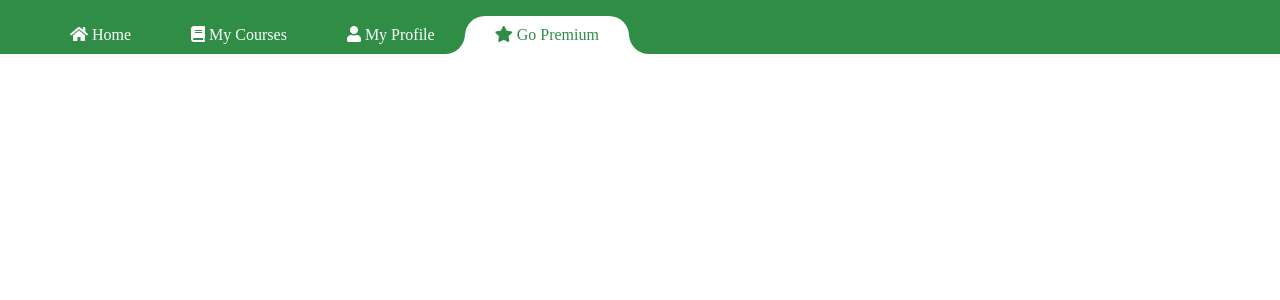
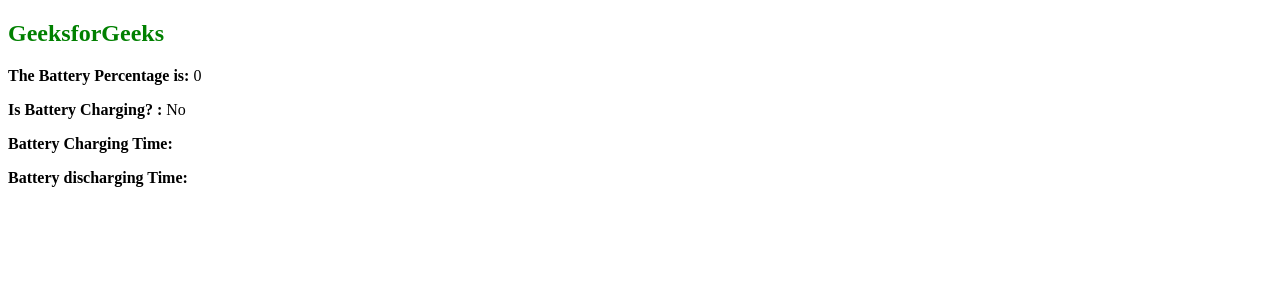
Before and after one commit to Akash-Kumar-Sen/EdexCare, a Django app: template templates/newUI/newUI.html in a window 1280 px wide. Shown: the top 300 px of the page. Run offline with Django 3.2, Linux system fonts and the light colour scheme; the template is opened without the code that fills it, so the values that code supplies are empty.

Commit message:
Updated the newUi

```diff
--- a/templates/newUI/newUI.html
+++ b/templates/newUI/newUI.html
@@ -1,166 +1,83 @@
 <!DOCTYPE html>
 <html lang="en">
 
-<head>
-	<title>Curved Outside Active Tab | Geeksforgeeks</title>
+<body>
+	<h2 style="color:green">GeeksforGeeks</h2>
+	<div class="battery-info">
+		<p>
+			<b>The Battery Percentage is:</b>
+			<span id="battery-percentage">0</span>
+		</p>
 
-	<!--JQuery Library-->
-	<script src=
-"https://ajax.googleapis.com/ajax/libs/jquery/3.5.1/jquery.min.js">
-	</script>
+		<p>
+			<b>Is Battery Charging? :</b>
+			<span id="is-battery-charging">No</span>
+		</p>
 
-	<!--Font Awesome for the icons-->
-	<link rel="stylesheet" href=
-"https://cdnjs.cloudflare.com/ajax/libs/font-awesome/5.15.4/css/all.min.css" />
+		<p>
+			<b>Battery Charging Time:</b>
+			<span id="chargingtime"></span>
+		</p>
 
-	<!--Style for making the navigation menu-->
-	<style>
-		.navbar {
-			position: fixed;
-			left: 0px;
-			top: 0px;
-			height: auto;
-			width: 100%;
-			background: #308d46;
-		}
-
-		.navbar ul {
-			display: flex;
-			list-style-type: none;
-			margin-block-start: 1em;
-			margin-block-end: 1em;
-			margin-inline-start: 0px;
-			margin-inline-end: 0px;
-			padding-inline-start: 0px;
-			margin-bottom: 0px;
-			padding-left: 40px;
-		}
-
-		.navbar ul li {
-			display: inline;
-			list-style: none;
-			padding-left: 30px;
-			padding-right: 30px;
-			padding-top: 10px;
-			padding-bottom: 10px;
-			font-size: 1rem;
-			border-radius: 20px 20px 0px 0px;
-			position: relative;
-		}
-
-		.navbar ul li.active {
-			background: #fff;
-		}
-
-		.navbar ul li a {
-			text-decoration: none;
-			color: #fff;
-		}
-
-		.navbar ul li.active a {
-			color: #308d46;
-		}
-	</style>
-
-	<!-- The Pseudo elements : Style
-	for the outside curve-->
-	<style>
-		.navbar ul li b.left-curve {
-			position: absolute;
-			bottom: 0px;
-			left: -20px;
-			height: 100%;
-			width: 20px;
-			background: #fff;
-			display: none;
-		}
-
-		.navbar ul li b.left-curve::before {
-			content: "";
-			top: 0;
-			left: 0;
-			position: absolute;
-			width: 100%;
-			height: 100%;
-			border-bottom-right-radius: 20px;
-			background: #308d46;
-		}
-
-		.navbar ul li b.right-curve {
-			position: absolute;
-			right: -20px;
-			top: 0px;
-			height: 100%;
-			width: 20px;
-			background: #fff;
-			display: none;
-		}
-
-		.navbar ul li b.right-curve::before {
-			content: "";
-			right: 0;
-			position: absolute;
-			width: 100%;
-			top: 0;
-			height: 100%;
-			border-bottom-left-radius: 20px;
-			background: #308d46;
-		}
-
-		.navbar ul li.active b.left-curve,
-		.navbar ul li.active b.right-curve {
-			display: block;
-		}
-	</style>
+		<p>
+			<b>Battery discharging Time:</b>
+			<span id="dischargingtime"></span>
+		</p>
+	</div>
 
 	<script>
-		$(function () {
-			$("li").click(function (e) {
-				e.preventDefault();
-				$("li").removeClass("active");
-				$(this).addClass("active");
+		navigator.getBattery().then(function (battery) {
+			function showAllBatteryInfo() {
+				editChargeInfo();
+				editLevelInfo();
+				editChargingInfo();
+				editDischargingInfo();
+			}
+			showAllBatteryInfo();
+
+			battery.addEventListener('chargingchange',
+				function () {
+					editChargeInfo();
+				});
+			function editChargeInfo() {
+
+				/* Test with the charger and without
+				charger by unpluging*/
+				var isBatteryCharging = (battery.charging ? "Yes" : "No")
+				document.getElementById('is-battery-charging')
+					.innerText = isBatteryCharging
+			}
+
+			battery.addEventListener('levelchange', function () {
+				editLevelInfo();
 			});
+			function editLevelInfo() {
+				/* Shows the battery level*/
+				var batteryLevel = battery.level * 100
+				document.getElementById('battery-percentage')
+					.innerText = batteryLevel
+			}
+
+			battery.addEventListener('chargingtimechange', function () {
+				editChargingInfo();
+			});
+			function editChargingInfo() {
+
+				/* Test with the charger and without charger by unpluging*/
+				var charge = battery.chargingTime
+				document.getElementById('chargingtime').innerText = charge
+			}
+
+			battery.addEventListener('dischargingtimechange', function () {
+				editDischargingInfo();
+			});
+			function editDischargingInfo() {
+				var disCharge = battery.dischargingTime
+				document.getElementById('dischargingtime')
+					.innerText = disCharge
+			}
 		});
 	</script>
-</head>
-
-<body>
-	<div class="navbar">
-		<ul>
-			<li class="list-item">
-				<b class="left-curve"></b>
-				<b class="right-curve"></b>
-				<a>
-					<i class="fa fa-home"></i>
-					Home
-				</a>
-			</li>
-			<li class="list-item">
-				<b class="left-curve"></b>
-				<b class="right-curve"></b>
-				<a>
-					<i class="fa fa-book"></i>
-					My Courses
-				</a>
-			</li>
-			<li class="list-item">
-				<b class="left-curve"></b>
-				<b class="right-curve"></b>
-				<a>
-					<i class="fa fa-user"></i>
-					My Profile
-				</a>
-			</li>
-			<li class="list-item active">
-				<b class="left-curve"></b>
-				<b class="right-curve"></b>
-				<a>
-					<i class="fa fa-star"></i>
-					Go Premium
-				</a>
-			</li>
-		</ul>
-	</div>
 </body>
 
 </html>
```
